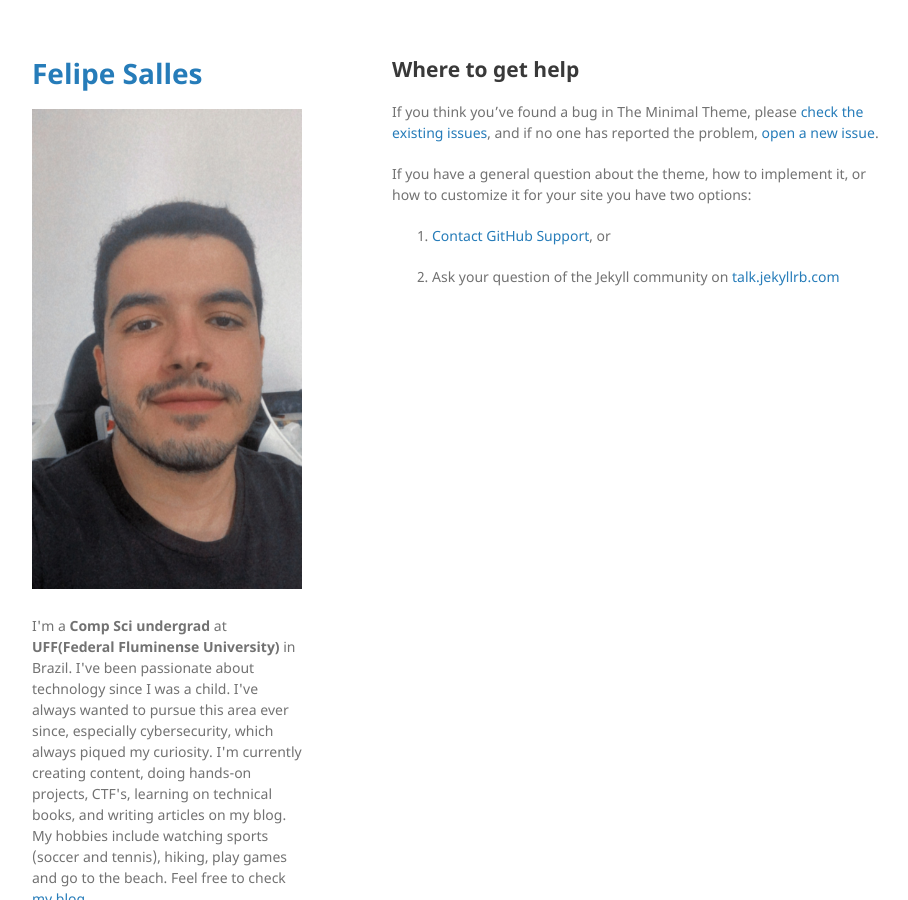
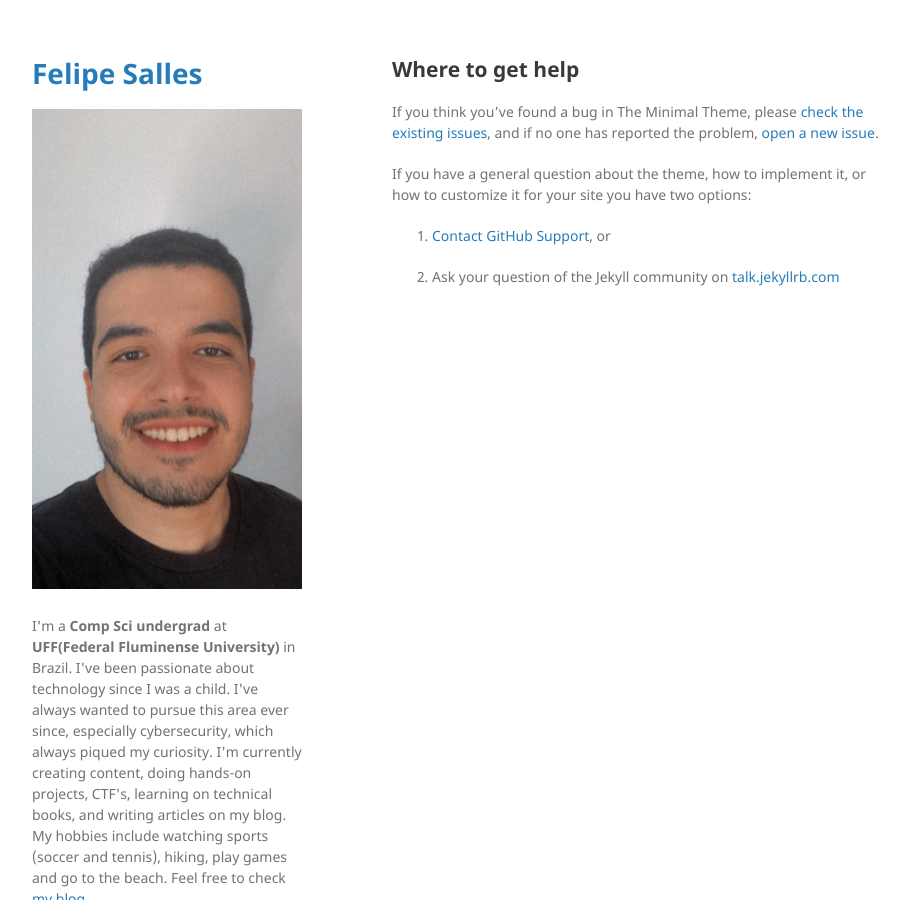
Before and after one commit to felipemsalles/felipemsalles.github.io, a Jekyll site: the page built from docs/SUPPORT.md, in a window 1280 px wide. Shown: the whole page, without its empty margins (178-1086 px from the left). Built offline with Jekyll 4.4.1, drawn with Linux system fonts in a browser that asks for light colours; our own code applies the rules of GitHub Pages for plain Markdown files; the repository's description, which GitHub fills in, is left out.

Commit message:
Update pic

```diff
--- a/_config.yml
+++ b/_config.yml
@@ -1,4 +1,4 @@
 title: Felipe Salles
-logo: /assets/img/1.jpg
+logo: /assets/img/2.jpg
 google_analytics:
 theme: jekyll-theme-minimal
```
